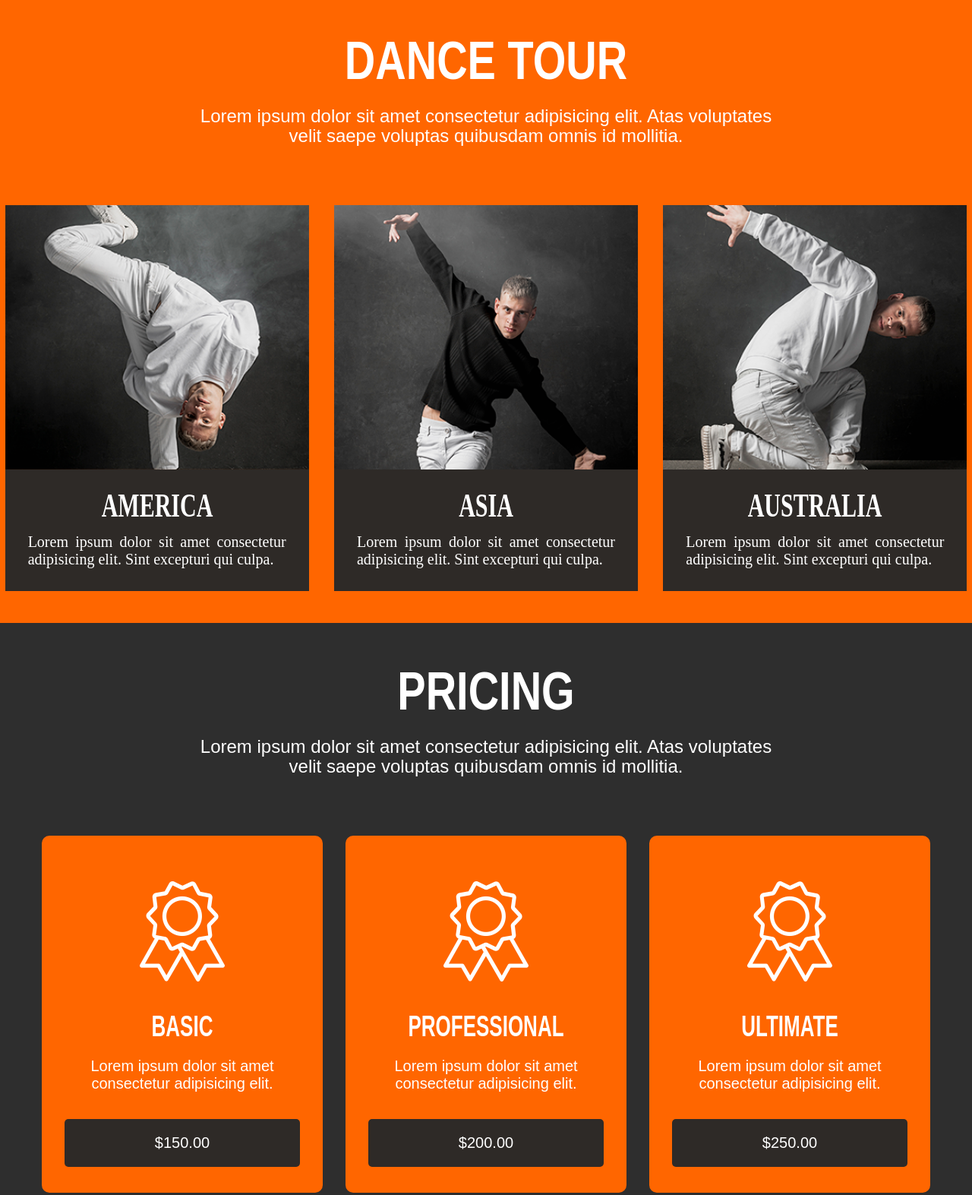
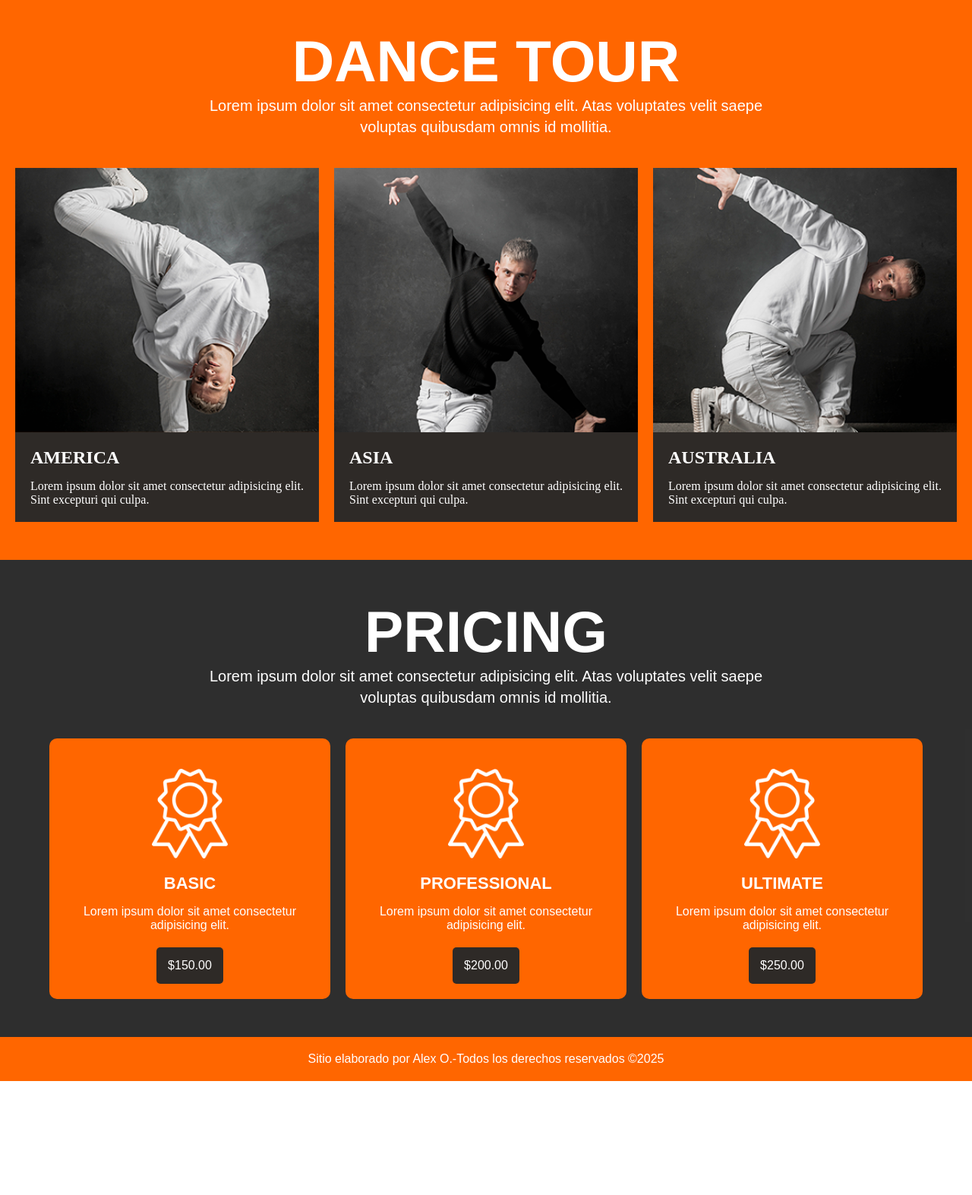
Before and after one commit to dayronF/Musicology, a plain HTML site: page index.html in a window 1280 px wide. Shown: the part 820-2393 px from the top of the page at 76% size. After the commit the page ends 2243 px from the top, so only its background shows below. Drawn offline with Linux system fonts and the light colour scheme.

Commit message:
Update style.css

```diff
--- a/styles/style.css
+++ b/styles/style.css
@@ -3,7 +3,13 @@
   padding: 0;
   box-sizing: border-box;
 }
-/* Navegador*/
+
+.vaa {
+  display: flex;
+  flex-wrap: wrap;
+}
+
+/* Navegador */
 nav {
   background-color: rgba(0, 0, 0, 0.822);
   width: 100%;
@@ -11,62 +17,63 @@ nav {
   display: flex;
   flex-direction: row;
   justify-content: space-between;
+  align-items: center;
+  padding: 0 10px;
 }
 
 nav .logo {
-  margin-left: 100px;
-  margin-top: 15px;
-  margin-bottom: 20px;
+  margin: 0px;
 }
 
 nav .search {
   width: 40px;
   height: 40px;
-  margin-right: 60px;
-  margin-top: 30px;
+  margin: 0;
 }
-/*Imagen primer fondo*/
+
+/* Imagen primer fondo */
 .banner {
-    background-image: url(../assets/images/background.png);
+  background-image: url(../assets/images/background.png);
   background-size: cover;
   background-position: center;
-  height: 700px;
+  height: 87vh;
   width: 100%;
   display: flex;
   align-items: center;
   color: white;
 }
-/* informacion musicology*/
+
+/* informacion musicology */
 .principal {
-  margin-top: 295px;
-  margin-left: 100px;
-  width: 590px;
+  margin: 0 20px;
+  max-width: 600px;
 }
 .principal h1 {
-  font-size: 95px;
+  font-size: 8vw;
   font-family: oswald, sans-serif;
 }
-
 .principal p {
-  font-size: 20px;
+  font-size: 18px;
   text-align: justify;
   font-family: Montserrat, sans-serif;
 }
 .principal button {
   background-color: rgb(255, 115, 0);
-  font-size: 20px;
+  font-size: 18px;
   cursor: pointer;
   border: none;
   border-radius: 5px;
   color: white;
-  margin-top: 40px;
-  width: 280px;
+  margin-top: 30px;
+  width: 80%;
+  max-width: 280px;
   height: 60px;
 }
-/* Dance tour*/
+
+/* Dance tour */
 .centro {
   width: 100%;
-  height: 830px;
+  padding: 50px 20px;
   background-color: rgb(255, 102, 0);
   display: flex;
   align-items: center;
@@ -74,156 +81,140 @@ nav .search {
 }
 .dance {
   color: white;
-  width: 800px;
-  height: 200px;
-  padding-top: 50px;
-  margin-bottom: 80px;
+  max-width: 800px;
+  text-align: center;
+  margin-bottom: 40px;
 }
 .dance h1 {
   font-family: oswald, sans-serif;
-  font-size: 70px;
-  text-align: center;
-  transform: scaleY(2);
-  transform: scalex(0.8);
+  font-size: 6vw;
+}
+.dance p {
+  font-family: Montserrat, sans-serif;
+  font-size: 20px;
+  line-height: 1.4;
 }
 
-.dance p {
-  width: 100%;
-  margin-top: 20px;
-  font-family: Montserrat, sans-serif;
-  color: white;
-  font-size: 24px;
-  text-align: center;
-  line-height: 1.1;
-}
-/* America, asia...*/
+/* America, asia... */
 .dances {
   display: flex;
-  flex-direction: row;
-  justify-content: space-around;
-  height: 500px;
-  width: 1300px;
+  flex-wrap: wrap;
+  gap: 20px;
+  justify-content: center;
+  width: 100%;
 }
 .dance1 {
-  width: 400px;
-  height: 300px;
+  flex: 1 1 300px;
+  max-width: 400px;
 }
 .dance1 img {
-  background-size: cover;
-  background-position: center;
   width: 100%;
-  display: flex;
-  align-items: center;
-  color: white;
+  display: block;
 }
 .text {
-  padding: 30px;
+  padding: 20px;
   color: white;
   background-color: rgba(41, 41, 41, 0.973);
 }
 .text h1 {
-  font-size: 30px;
-  display: flex;
-  justify-content: center;
-  margin-bottom: 20px;
-  transform: scaleY(1.5);
+  font-size: 24px;
+  margin-bottom: 15px;
+}
+.text p {
+  font-size: 16px;
+  text-align: justify;
 }
 
-.text p {
-  font-size: 20px;
-  text-align: justify;
-}
-/* Pricing*/
+/* Pricing */
 .pricing {
   width: 100%;
-  height: 830px;
+  padding: 50px 20px;
   background-color: rgba(41, 41, 41, 0.973);
   display: flex;
   align-items: center;
   flex-direction: column;
 }
-
 .prin {
   color: white;
-  width: 800px;
-  height: 200px;
-  padding-top: 50px;
-  margin-bottom: 80px;
+  max-width: 800px;
+  margin-bottom: 40px;
+  text-align: center;
 }
 .prin h1 {
   font-family: oswald, sans-serif;
-  font-size: 70px;
-  text-align: center;
-  transform: scaleY(2);
-  transform: scalex(0.8);
+  font-size: 6vw;
+}
+.prin p {
+  font-family: Montserrat, sans-serif;
+  font-size: 20px;
+  line-height: 1.4;
 }
 
-.prin p {
-  width: 100%;
-  margin-top: 20px;
-  font-family: Montserrat, sans-serif;
-  color: white;
-  font-size: 24px;
-  text-align: center;
-  line-height: 1.1;
-}
-
-/* Planes*/
+/* Planes */
 .dan {
   display: flex;
-  flex-direction: row;
-  justify-content: space-around;
-  height: 500px;
-  width: 1200px;
+  flex-wrap: wrap;
+  gap: 20px;
+  justify-content: center;
+  width: 100%;
 }
 .da {
-  width: 370px;
-  height: 470px;
+  flex: 1 1 300px;
+  max-width: 370px;
   background-color: rgb(255, 102, 0);
   text-align: center;
-  padding: 30px;
+  padding: 20px;
   color: white;
   border-radius: 10px;
 }
 .da img {
-  margin-top: 30px;
-  background-position: center;
-  margin-bottom: 30px;
+  width: 100px;
+  margin: 20px auto;
+  display: block;
+}
+.da h1 {
+  font-size: 22px;
+  font-family: oswald, sans-serif;
+  margin: 15px 0;
+}
+.da p {
+  font-size: 16px;
+  font-family: Montserrat, sans-serif;
+}
+.text1 {
+  margin-top: 20px;
+  padding: 15px;
+  border-radius: 5px;
+  display: inline-block;
+  background-color: rgba(41, 41, 41, 0.973);
 }
 
-.da h1 {
-  font-size: 26px;
-  font-family: oswald, sans-serif;
-  display: flex;
-  justify-content: center;
-  margin-bottom: 25px;
-  margin-top: 10px;
-  transform: scaleY(1.5);
-}
-
-.da p {
-  font-size: 20px;
-  font-family: Montserrat, sans-serif;
-}
-
-.text1 {
-  margin-top: 35px;
-  padding: 20px;
-  color: white;
-  border-radius: 5px;
-  display: flex;
-  justify-content: center;
-  background-color: rgba(41, 41, 41, 0.973);
-}
-/* pie de pagina*/
+/* Pie de pagina */
 footer {
   background-color: rgb(255, 102, 0);
   width: 100%;
-  height: 70px;
-  font-size: 20px;
+  padding: 20px;
+  font-size: 16px;
   display: flex;
   align-items: center;
   justify-content: center;
   color: white;
   font-family: Montserrat, sans-serif;
+  text-align: center;
 }
+
+/* Media Queries */
+@media (max-width: 768px) {
+  nav {
+    flex-direction: column;
+    height: auto;
+    padding: 10px;
+  }
+  .principal h1 {
+    font-size: 10vw;
+  }
+  .dance h1,
+  .prin h1 {
+    font-size: 8vw;
+  }
+}
```
